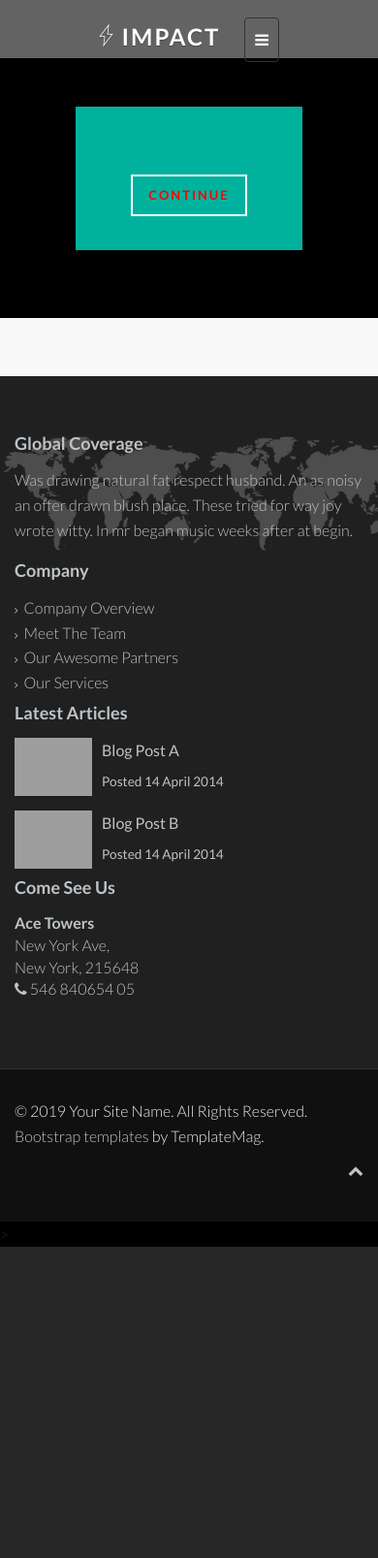
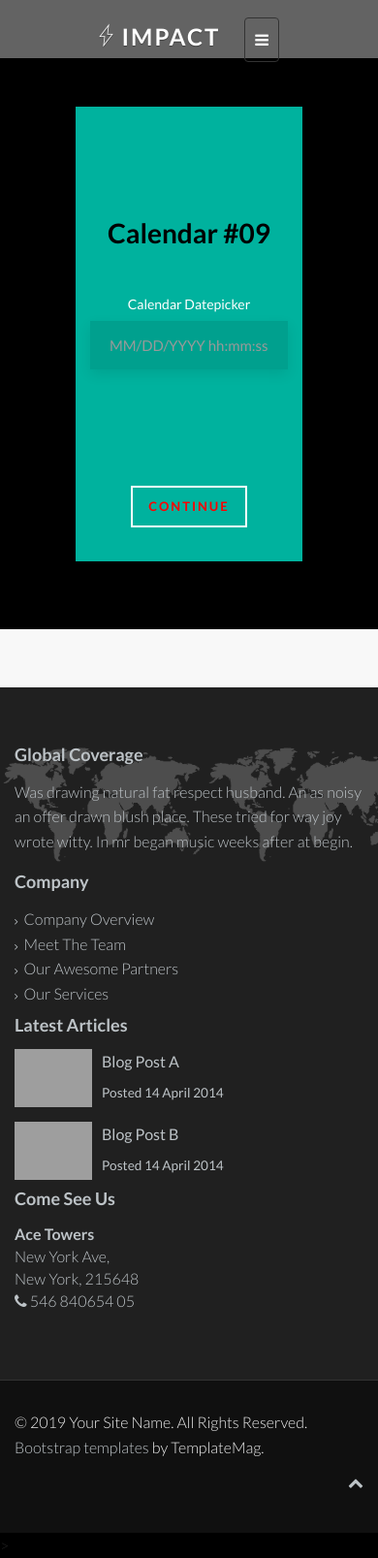
Before and after one commit to reza603/rezarepogit, a Django app: page /calander/show/ in a window 390 px wide. Shown: the whole page at 97% size. Before the commit the page ends 1286 px from the top, so only its background shows below. Run offline with Django 4.2, Linux system fonts and the light colour scheme; parts of the project's set-up code (start-up, migrations or seed data) failed here and were passed over; some libraries are stand-ins or nearby versions; grey boxes are pictures that could not be loaded.

Commit message:
timetable

```diff
--- a/calander/templates/calander/Timetable.html
+++ b/calander/templates/calander/Timetable.html
@@ -24,6 +24,30 @@ All services
                   <li>
 
 
+                    <section class="ftco-section">
+                      <div class="container">
+                        <div class="row justify-content-center">
+                          <div class="col-md-6 text-center mb-5">
+                            <h2 class="heading-section">Calendar #09</h2>
+                          </div>
+                        </div>
+                        <div class="row justify-content-center">
+                          <div class="col-md-4 text-center">
+                            <h3 class="h5">Calendar Datepicker</h3>
+                            <div class="w-100">
+                              <form action="" method="post" class="datepickers">
+                                <div class="form-group">
+                                  <!-- <label class="label-control" for="id_start_datetime">Datetime picker</label> -->
+                                  <div class="input-group date" id="id_0">
+                                    <input type="text" value="" class="form-control" placeholder="MM/DD/YYYY hh:mm:ss" required/>
+                                  </div>
+                                </div>
+                              </form>
+                            </div>
+                          </div>
+                        </div>
+                      </div>
+                    </section>
 
 
 
```
